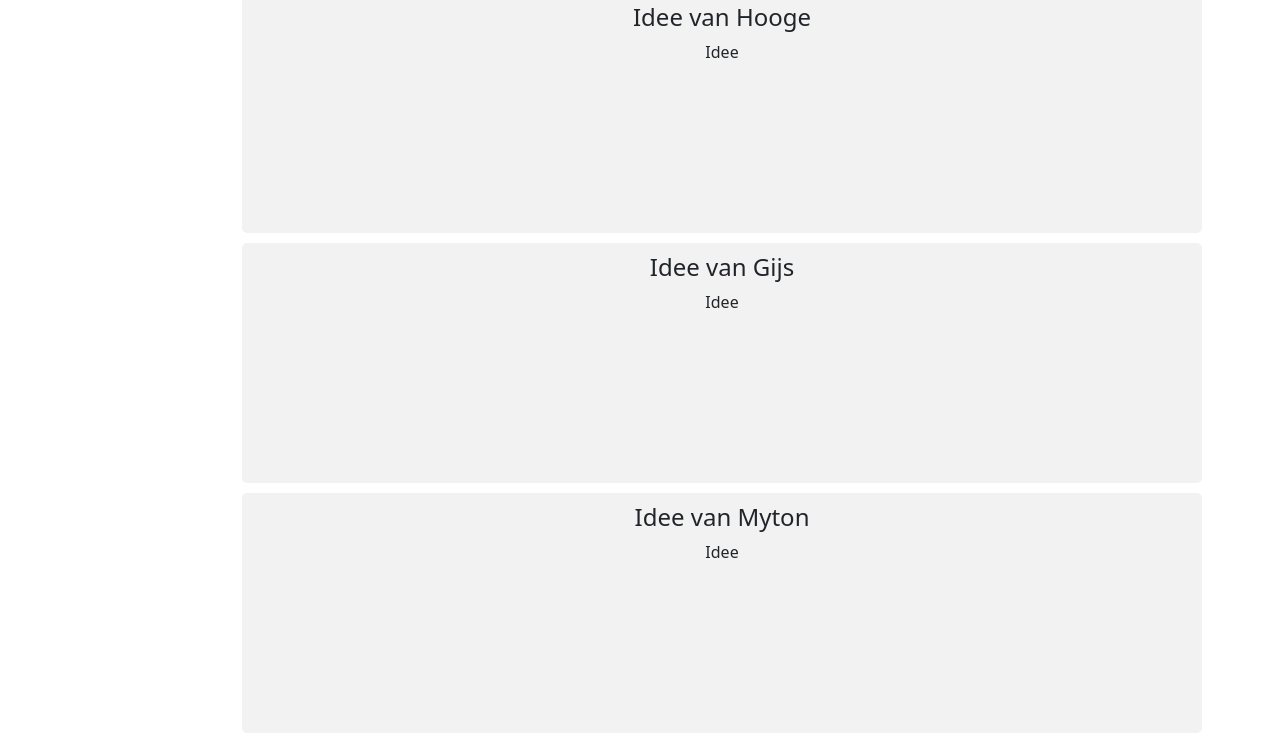
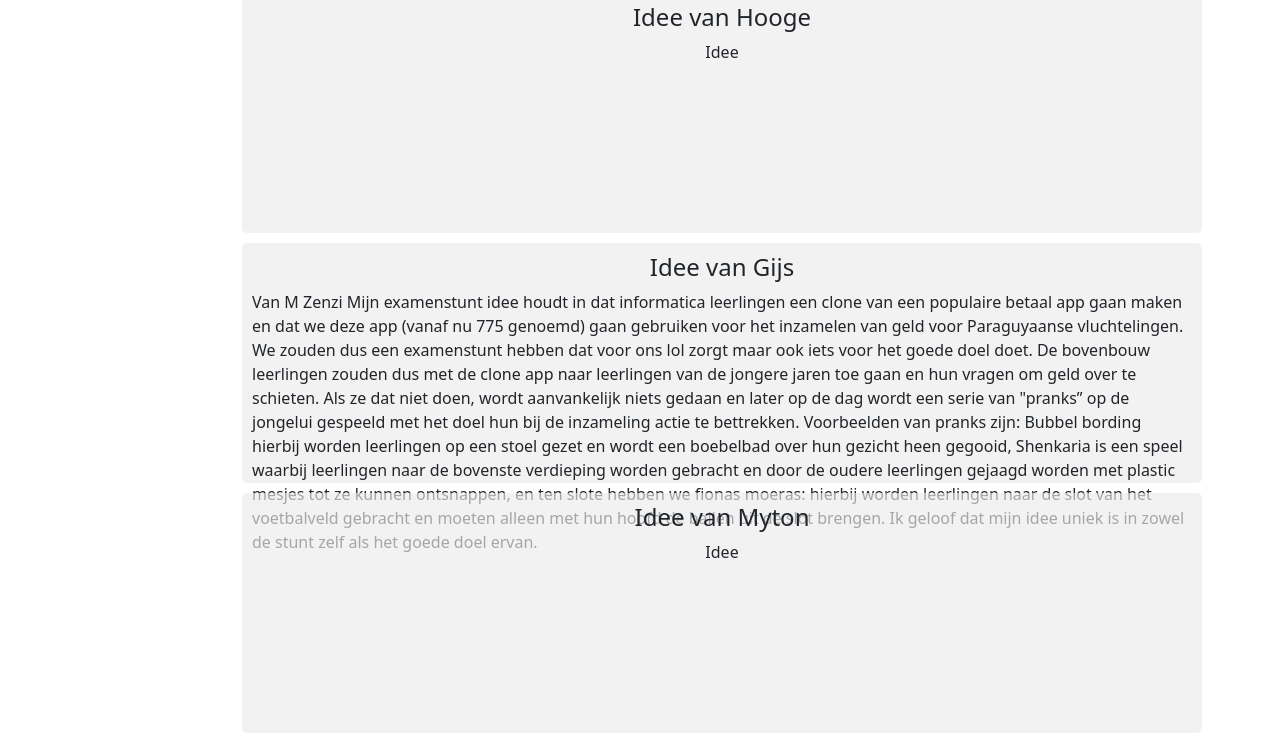
Before and after one commit to Gissa069/EXA, a plain HTML site: page ideeën.html in a window 1280 px wide. Shown: the part 129-862 px from the top of the page. Drawn offline with nearby package versions, Linux system fonts and the light colour scheme.

Commit message:
Update ideeën.html

```diff
--- a/ideeën.html
+++ b/ideeën.html
@@ -50,7 +50,9 @@
         </div>
         <div class="idee">
           <h4>Idee van Gijs</h4>
-          <p> Idee </p>
+          <p> Van M Zenzi
+
+Mijn examenstunt idee houdt in dat informatica leerlingen een clone van een populaire betaal app gaan maken en dat we deze app (vanaf nu 775 genoemd) gaan gebruiken voor het inzamelen van geld voor Paraguyaanse vluchtelingen. We zouden dus een examenstunt hebben dat voor ons lol zorgt maar ook iets voor het goede doel doet. De bovenbouw leerlingen zouden dus met de clone app naar leerlingen van de jongere jaren toe gaan en hun vragen om geld over te schieten. Als ze dat niet doen, wordt aanvankelijk niets gedaan en later op de dag wordt een serie van "pranks” op de jongelui gespeeld met het doel hun bij de inzameling actie te bettrekken. Voorbeelden van pranks zijn: Bubbel bording hierbij worden leerlingen op een stoel gezet en wordt een boebelbad over hun gezicht heen gegooid, Shenkaria is een speel waarbij leerlingen naar de bovenste verdieping worden gebracht en door de oudere leerlingen gejaagd worden met plastic mesjes tot ze kunnen ontsnappen, en ten slote hebben we fionas moeras: hierbij worden leerlingen naar de slot van het voetbalveld gebracht en moeten alleen met hun hoofd de ballen uit de slot brengen. Ik geloof dat mijn idee uniek is in zowel de stunt zelf als het goede doel ervan.  </p>
         </div>
         <div class="idee">
           <h4>Idee van Myton</h4>
```
